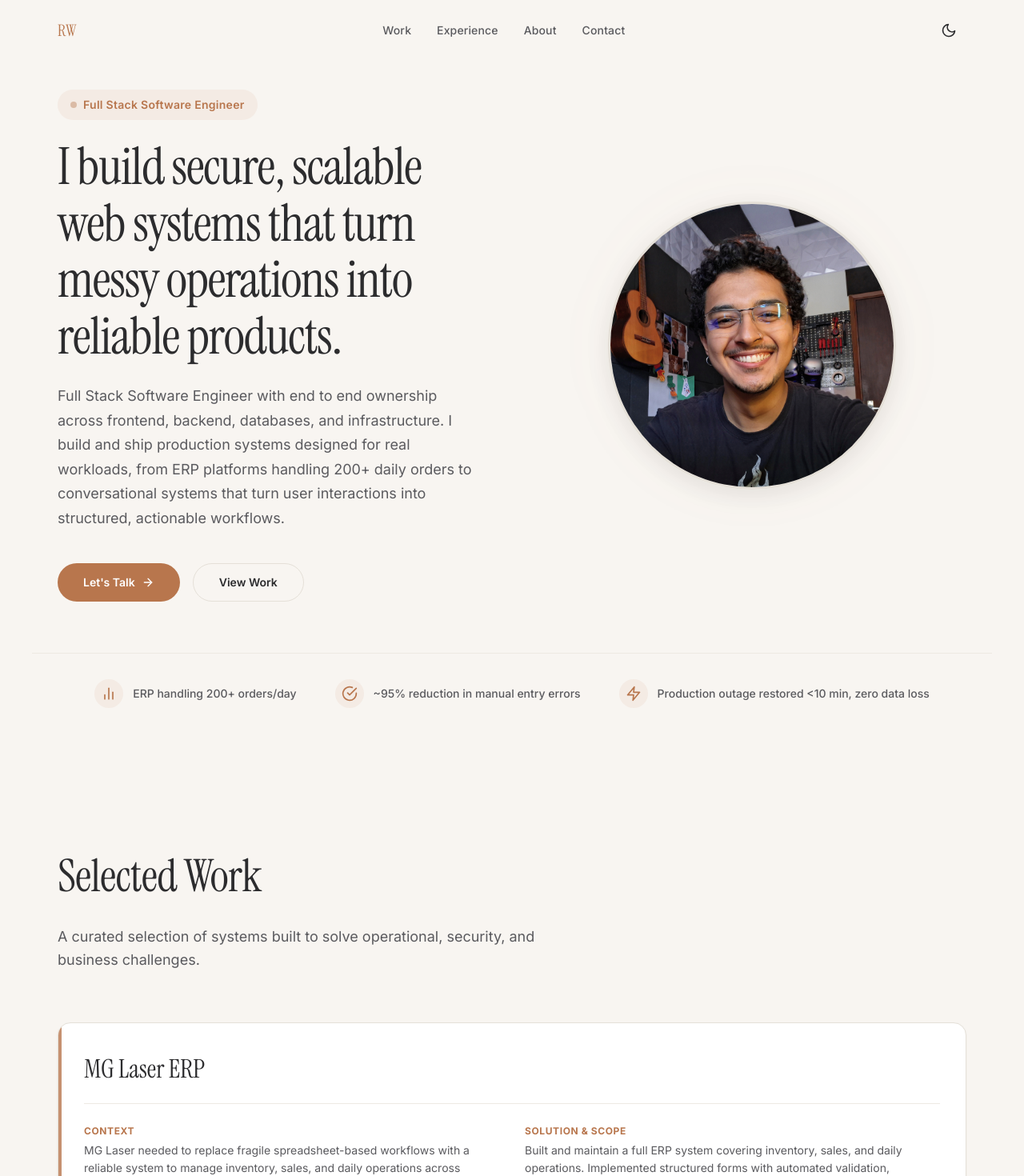
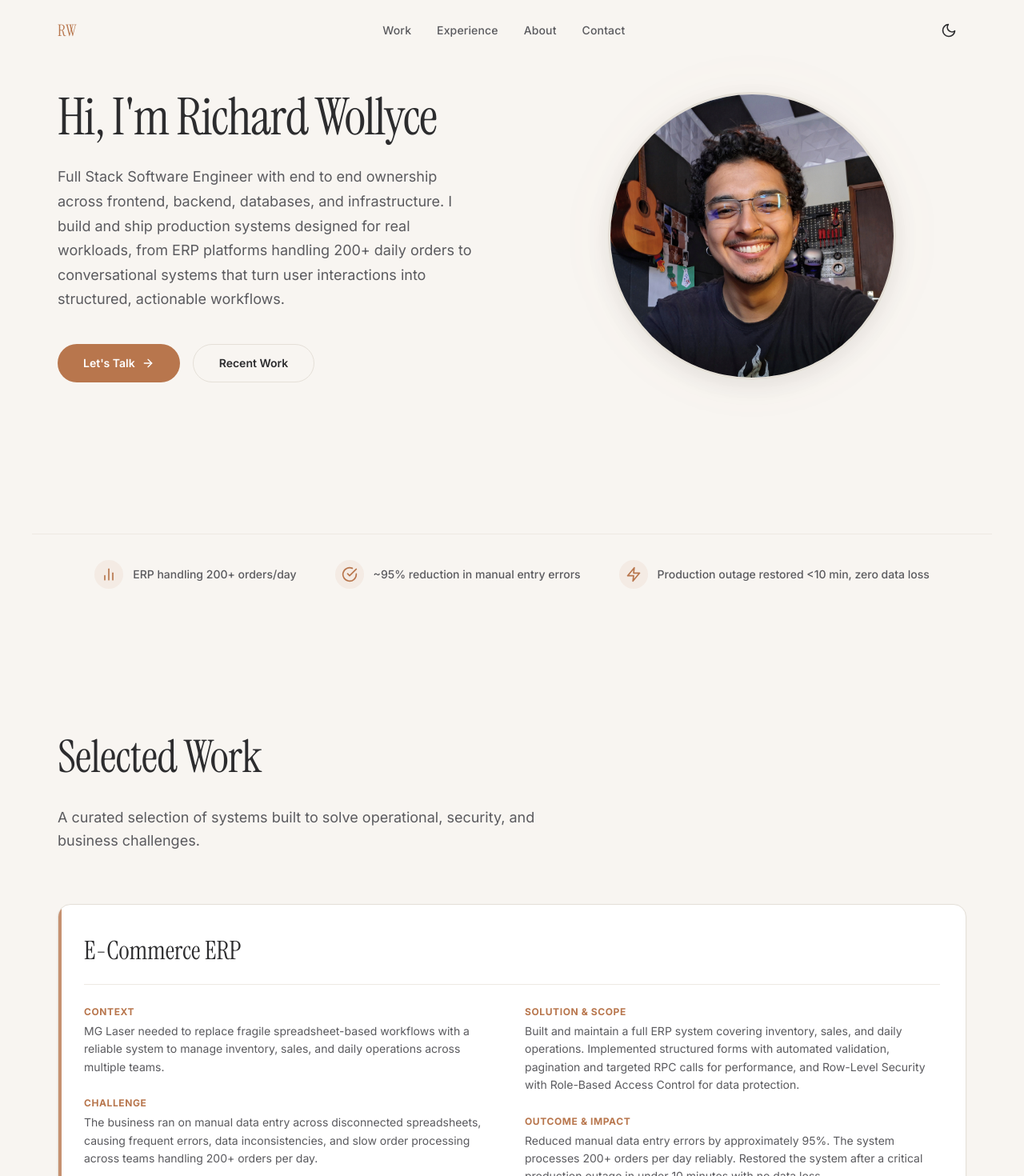
Before and after one commit to richard-wollyce/richard-wollyce-website, a Next.js app: page / in a window 1280 px wide. Shown: the top 1470 px of the page at 80% size. Built offline with nearby package versions, Linux system fonts and the light colour scheme.

Commit message:
[fix] titles and context of experience section and more

```diff
--- a/src/components/Hero/Hero.js
+++ b/src/components/Hero/Hero.js
@@ -7,10 +7,6 @@ export default function Hero() {
     <section className={styles.hero} id="hero">
       <div className={`container ${styles.container}`}>
         <div className={styles.content}>
-          <div className={styles.badge}>
-            <span className={styles.badgeDot} />
-            {siteConfig.title}
-          </div>
 
           <h1 className={styles.headline}>{hero.headline}</h1>
 
@@ -35,7 +31,7 @@ export default function Hero() {
           <div className={styles.portrait}>
             <Image
               src="/images/rw_pfp.jpg"
-              alt="Richard Wollyce Santos de Souza — Full Stack Software Engineer"
+              alt="Richard Wollyce - Full Stack Software Engineer"
               width={420}
               height={420}
               priority
--- a/src/components/Hero/Hero.module.css
+++ b/src/components/Hero/Hero.module.css
@@ -32,14 +32,6 @@
   font-weight: 600;
   border-radius: var(--radius-full);
   letter-spacing: 0.02em;
-}
-
-.badgeDot {
-  width: 8px;
-  height: 8px;
-  background-color: var(--accent);
-  border-radius: var(--radius-full);
-  animation: pulse 2s ease-in-out infinite;
 }
 
 @keyframes pulse {
--- a/src/data/content.js
+++ b/src/data/content.js
@@ -12,11 +12,12 @@ export const siteConfig = {
 };
 
 export const hero = {
-  headline: 'I build secure, scalable web systems that turn messy operations into reliable products.',
+  headline: 'Hi, I\'m Richard Wollyce',
+  title: 'Full Stack Software Engineer',
   subheadline:
     'Full Stack Software Engineer with end to end ownership across frontend, backend, databases, and infrastructure. I build and ship production systems designed for real workloads, from ERP platforms handling 200+ daily orders to conversational systems that turn user interactions into structured, actionable workflows.',
   ctaPrimary: { label: "Let's Talk", href: '#contact' },
-  ctaSecondary: { label: 'View Work', href: '#work' },
+  ctaSecondary: { label: 'Recent Work', href: '#work' },
   trustStrip: [
     {
       icon: 'chart',
@@ -36,7 +37,7 @@ export const hero = {
 export const projects = [
   {
     id: 'mg-laser-erp',
-    name: 'MG Laser ERP',
+    name: 'E-Commerce ERP',
     context:
       'MG Laser needed to replace fragile spreadsheet-based workflows with a reliable system to manage inventory, sales, and daily operations across multiple teams.',
     challenge:
@@ -66,7 +67,7 @@ export const projects = [
   },
   {
     id: 'studio-r',
-    name: 'Studio R — Tattoo & Barber',
+    name: 'Chatbot & Dashboard',
     context:
       'Studio R, a tattoo and barber shop, needed a structured way to receive and manage service budget requests from clients instead of unstructured WhatsApp messages.',
     challenge:
@@ -81,7 +82,7 @@ export const projects = [
 	},
   {
     id: '13doze',
-    name: '13doze Event Registration',
+    name: 'Event Registration',
     context:
       'A multi-company event at Shopping Center de Franca needed a fast, reliable client registration app usable by staff across all participating businesses on event day.',
     challenge:
```
